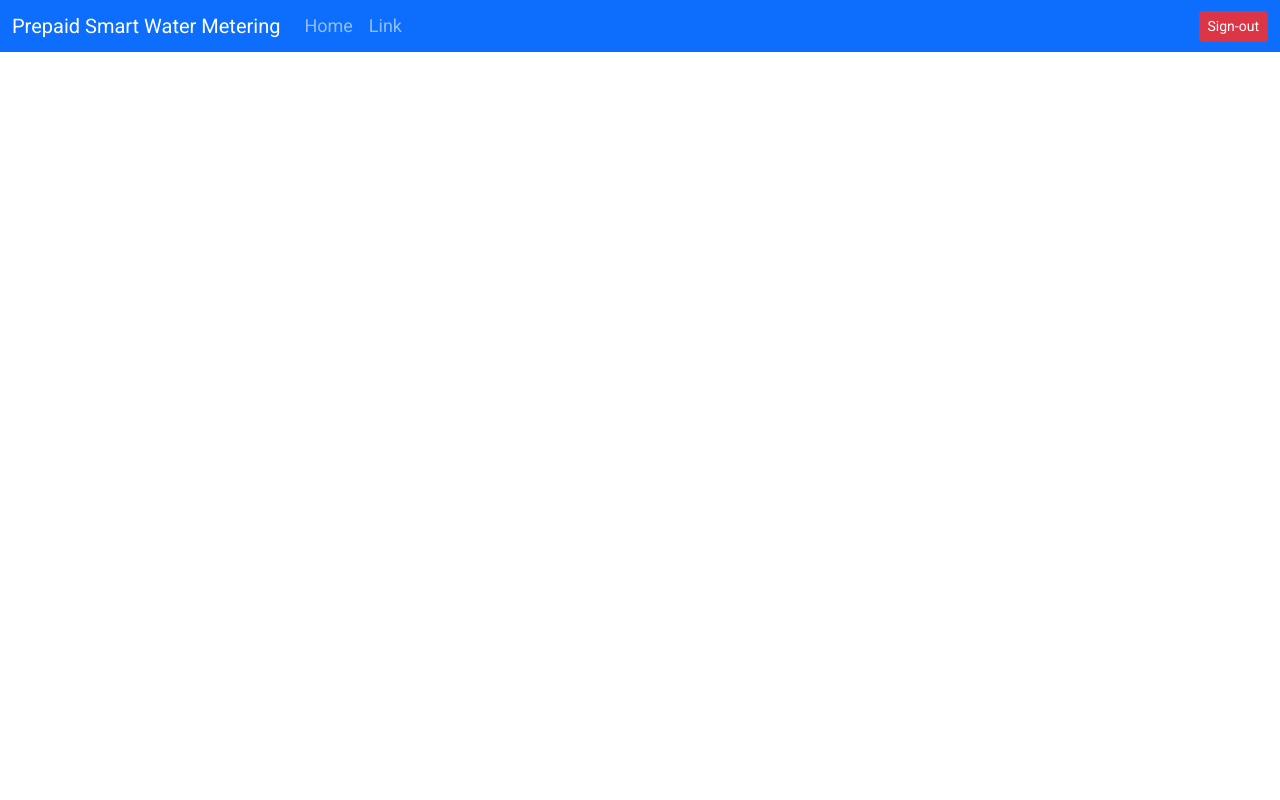
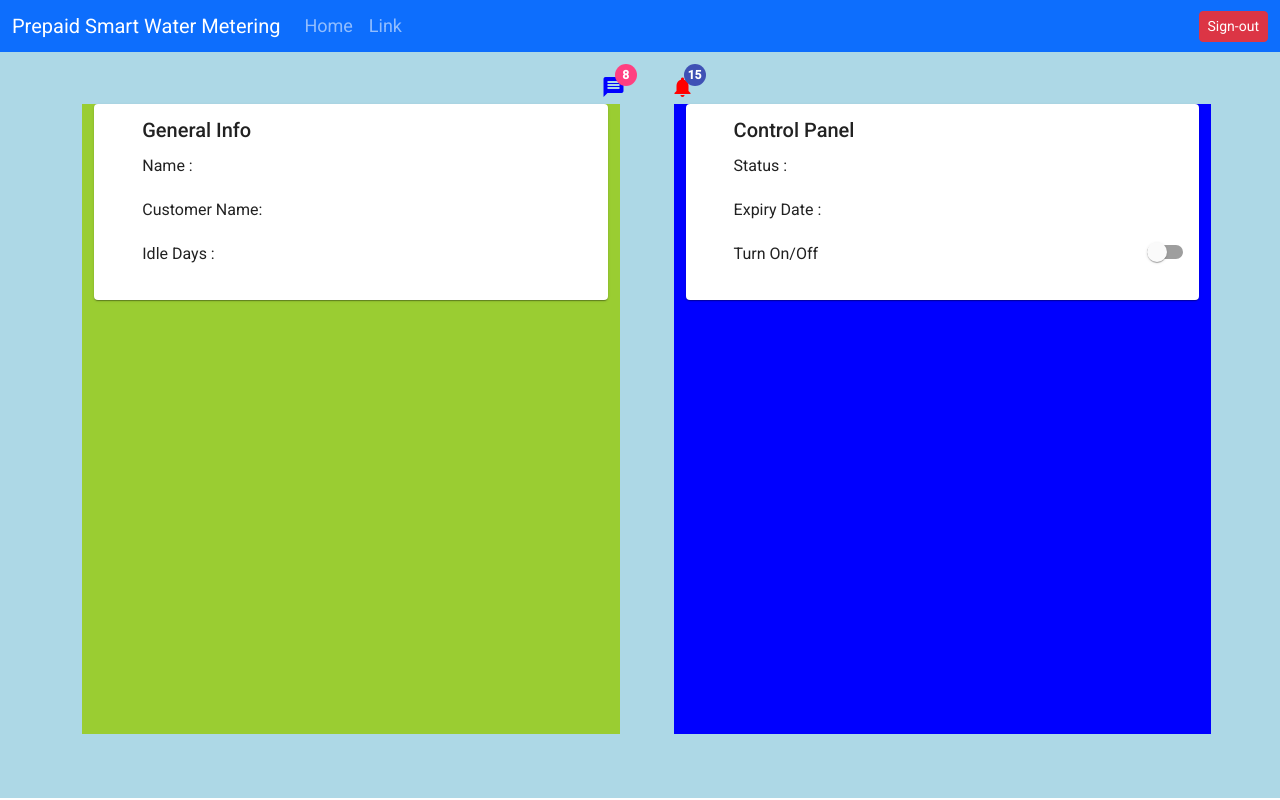
Before and after one commit to Eliebm/PSWM_FrontEnd_Project, an Angular app: page /User/DeviceDetails/1 in a window 1280 px wide. Built offline with nearby package versions, Linux system fonts and the light colour scheme.

Commit message:
more device details home design 2/2/2023

```diff
--- a/src/app/device-details/device-details.component.css
+++ b/src/app/device-details/device-details.component.css
@@ -0,0 +1,112 @@
+@import "https://cdn.jsdelivr.net/npm/bootstrap@5.2.3/dist/css/bootstrap.min.css";
+
+
+
+.main-container {
+
+    background-color: lightblue;
+    min-height: 94.7%;
+
+}
+
+mat-card {
+    width: 100%;
+}
+
+ul {
+    list-style: none;
+}
+
+.row {
+    display: flex;
+    flex-direction: row;
+    flex-wrap: nowrap;
+
+}
+
+.row-form {
+    display: flex;
+    flex-direction: row;
+    flex-wrap: nowrap;
+    justify-content: space-between;
+}
+
+mat-icon {
+    margin-right: 45px;
+}
+
+
+
+
+@media screen and (min-width:1024px) {
+
+    .main-container {
+        display: flex;
+        flex-direction: row;
+        flex-wrap: nowrap;
+
+    }
+
+
+
+    .row {
+        width: 84%;
+        margin: 5% 50px;
+    }
+
+    .left-section {
+        width: 50%;
+        background-color: yellowgreen;
+        margin-left: 3%
+    }
+
+    .right-section {
+        width: 50%;
+        background-color: blue;
+        margin-left: 5%
+    }
+
+    .notifications {
+        position: absolute;
+        margin-left: 47%;
+        margin-top: 2.5em;
+
+    }
+
+
+}
+
+@media screen and (min-width:767px) and (max-width:1020px) {
+
+    .main-container {
+        display: flex;
+        flex-direction: column;
+        flex-wrap: nowrap;
+        min-height: 110%;
+        padding-top: 4%;
+
+    }
+
+
+
+    .row {
+        width: 55%;
+
+    }
+
+
+}
+
+@media screen and (max-width:750px) {
+    .main-container {
+        padding-top: 40px;
+        display: flex;
+        flex-direction: column;
+        flex-wrap: nowrap;
+        min-height: 110%;
+
+
+    }
+
+
+}
--- a/src/app/device-details/device-details.component.html
+++ b/src/app/device-details/device-details.component.html
@@ -1,3 +1,73 @@
-<pm-navbar></pm-navbar>
+<pm-navbar-details></pm-navbar-details>
 <br>
-<div class="main-container"></div>
+<div class="main-container">
+    <div class="notifications">
+
+        <mat-icon matBadge="8" matBadgeColor="accent" matTooltip="Message" matTooltipPosition="left" style="color:blue"
+            (click)="message()">message</mat-icon>
+
+        <mat-icon color="danger" matBadge="15" matBadgeColor="primary" matTooltip="Faults" matTooltipPosition="right"
+            style="color:red">notifications</mat-icon>
+    </div>
+    <div class=" row">
+        <div class="left-section">
+            <mat-card>
+                <mat-card-header>
+                    <mat-card-title-group>
+                        <mat-card-title>General Info</mat-card-title>
+                    </mat-card-title-group>
+                </mat-card-header>
+                <mat-card-content>
+                    <ul>
+                        <li>
+                            <h3>Name : </h3>
+                        </li>
+                        <li>
+                            <h3>Customer Name: </h3>
+                        </li>
+                        <li>
+                            <h3>Idle Days : </h3>
+                        </li>
+
+                    </ul>
+
+                </mat-card-content>
+            </mat-card>
+            <h6></h6>
+
+        </div>
+        <div class="right-section">
+            <mat-card>
+                <mat-card-header>
+                    <mat-card-title-group>
+                        <mat-card-title>Control Panel</mat-card-title>
+                    </mat-card-title-group>
+                </mat-card-header>
+                <mat-card-content>
+                    <ul>
+                        <li>
+                            <h3>Status : </h3>
+                        </li>
+                        <li>
+                            <h3>Expiry Date : </h3>
+                        </li>
+                        <li>
+
+                            <form class="row-form" [formGroup]="statusForm">
+                                <h3>Turn On/Off</h3>
+                                <mat-slide-toggle color="primary" matTooltip="ON/OFF" formControlName="statusSlide"
+                                    (click)="turnOn()">
+
+                                </mat-slide-toggle>
+                            </form>
+                        </li>
+
+
+                    </ul>
+
+                </mat-card-content>
+            </mat-card>
+        </div>
+    </div>
+    <mat-divider></mat-divider>
+</div>
--- a/src/app/device-details/device-details.component.ts
+++ b/src/app/device-details/device-details.component.ts
@@ -1,4 +1,5 @@
 import { Component, OnInit } from '@angular/core';
+import { FormControl, FormGroup, Validators } from '@angular/forms';
 
 @Component({
   selector: 'pm-device-details',
@@ -8,8 +9,32 @@ import { Component, OnInit } from '@angular/core';
 export class DeviceDetailsComponent implements OnInit {
 
   constructor() { }
+  statusForm = new FormGroup({
+    statusSlide: new FormControl(null, [Validators.required])
+  }
 
+  );
   ngOnInit(): void {
   }
 
+  get statusSlideValid() {
+    return this.statusForm.get('statusSlide');
+  }
+
+
+  turnOn() {
+    this.statusSlideValid?.valueChanges.subscribe(newToogleValue => {
+      if (newToogleValue === true) {
+        console.log("device is on");
+
+      }
+      else { console.log("device id off"); }
+    });
+
+  }
+
+
+  message() {
+    alert("mesage");
+  }
 }
--- a/src/app/home/home.module.ts
+++ b/src/app/home/home.module.ts
@@ -3,7 +3,7 @@ import { CommonModule } from '@angular/common';
 import { MatTooltipModule } from '@angular/material/tooltip';
 import { HomeRoutingModule } from './home-routing.module';
 import { HomeComponent } from './home.component';
-import { NavbarComponent } from '../navbar/navbar.component';
+import { NavbarComponent } from "../navbar/NavbarComponent";
 import { MatDividerModule } from '@angular/material/divider';
 import { MatCardModule } from '@angular/material/card';
 import { MatExpansionModule } from '@angular/material/expansion';
--- /dev/null
+++ b/src/app/navbar/NavbarComponent.ts
@@ -0,0 +1,22 @@
+import { Component, OnInit } from '@angular/core';
+import { AuthService } from '../auth/auth.service';
+
+
+@Component({
+    selector: 'pm-navbar',
+    templateUrl: './navbar.component.html',
+    styleUrls: ['./navbar.component.scss'],
+})
+export class NavbarComponent implements OnInit {
+
+    constructor(private auth: AuthService) { }
+
+
+    ngOnInit(): void {
+    }
+
+    logout(): void {
+
+        this.auth.logout();
+    }
+}
```
Also changed, not shown: src/app/device-details/device-details.module.ts (+24 -4 lines), src/app/navbar/NavbardetailsComponent.ts (renamed from src/app/navbar/navbar.component.ts, +6 -5 lines), 1 other file (tests, documents, lock files or other folders).
